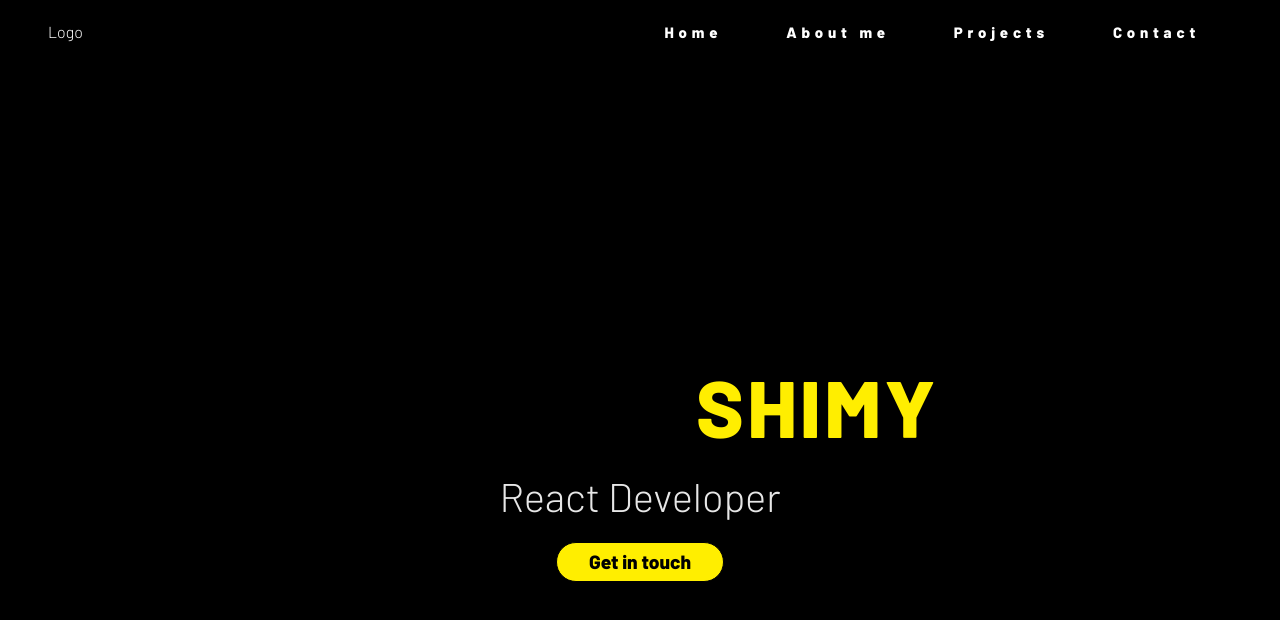
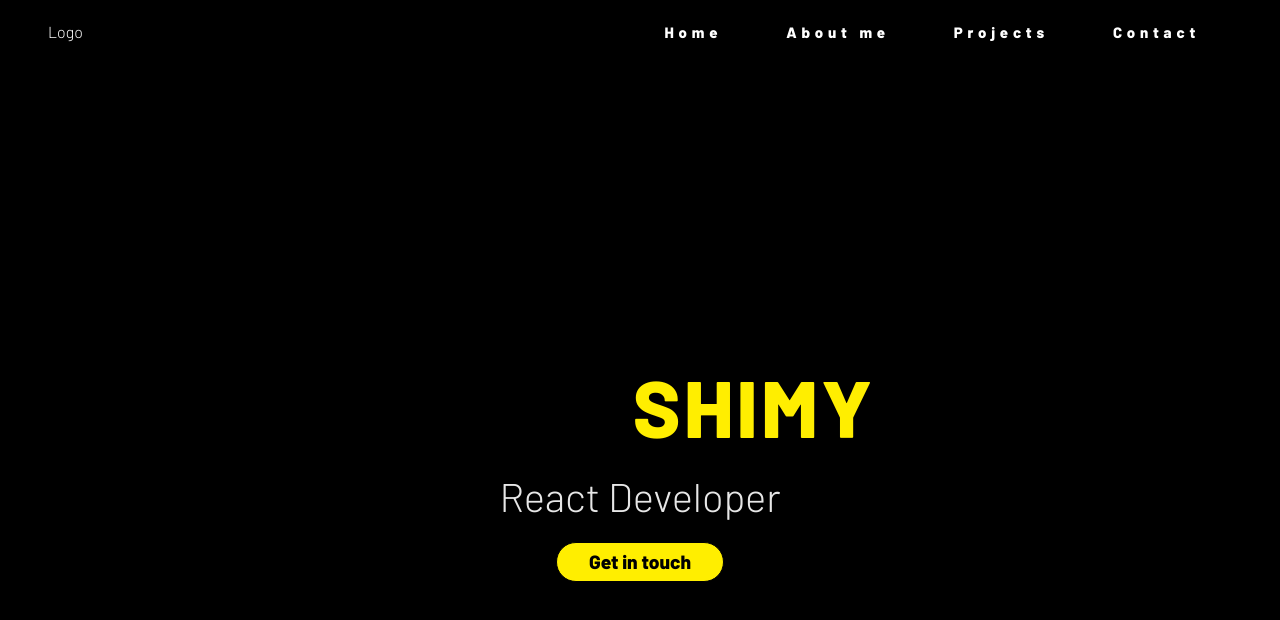
Before and after one commit to shimy8617/portfolio, a React (Create React App) app: page / in a window 1280 px wide. Shown: the top 620 px of the page. Built offline with nearby package versions, Linux system fonts and the light colour scheme.

Commit message:
retoques

```diff
--- a/src/App.css
+++ b/src/App.css
@@ -66,26 +66,26 @@
   }
 
   to {
-    transform: translateX(-70%);
+    transform: translateX(-80%);
   }
 }
 
 .fadeOut {
   cursor: pointer;
-  animation: fadeInOutAnimation 4s;
+  animation: fadeInOutAnimation 2s;
   animation-fill-mode: forwards;
   padding-right: 0.5rem;
 }
 .fadeIn {
   cursor: pointer;
-  animation: fadeInOutAnimation 5s;
+  animation: fadeInOutAnimation 3s;
   animation-fill-mode: forwards;
   animation-direction: alternate-reverse;
 }
 
 .surname {
-  animation: translateAnimation 1s;
-  animation-delay: 5s;
+  animation: translateAnimation 1s forwards;
+  animation-delay: 3s;
   text-transform: uppercase;
   font-size: 5rem;
   font-weight: bolder;
```
